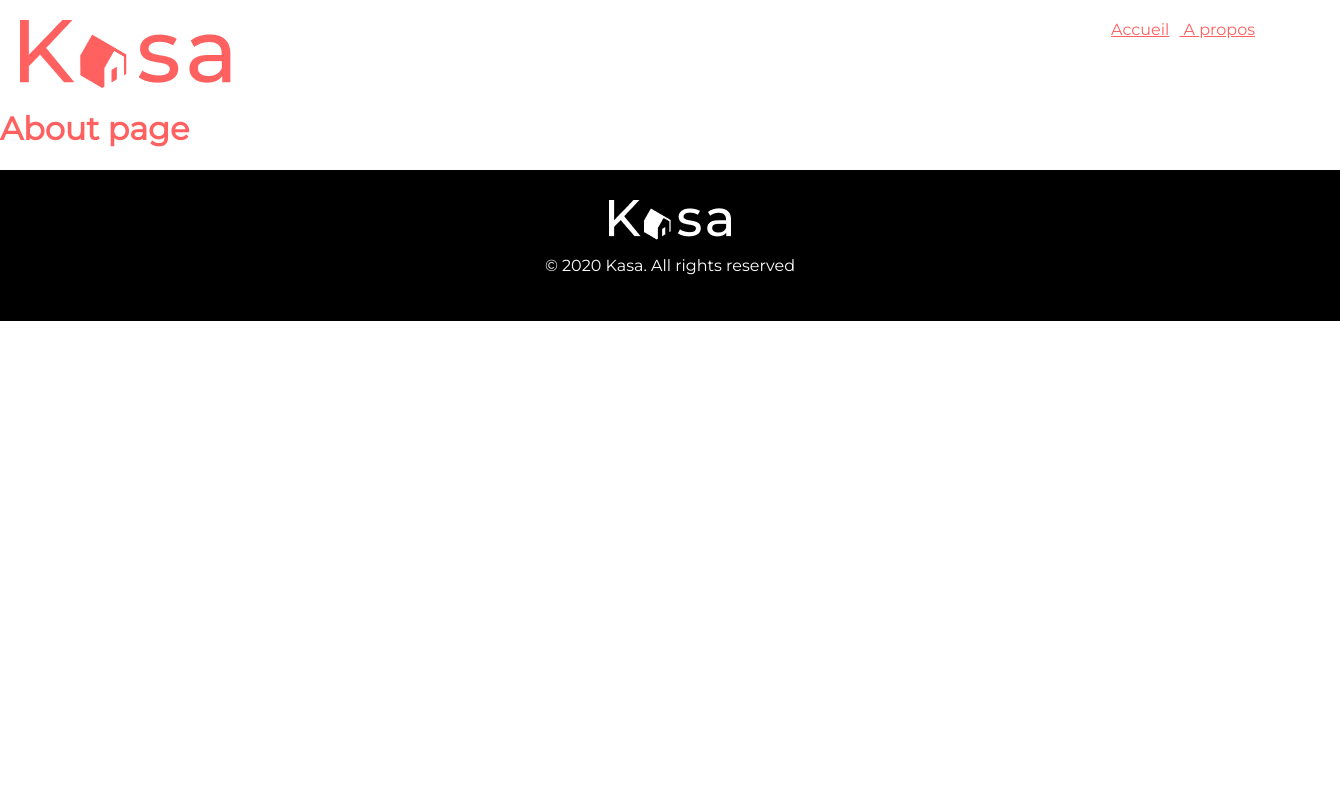
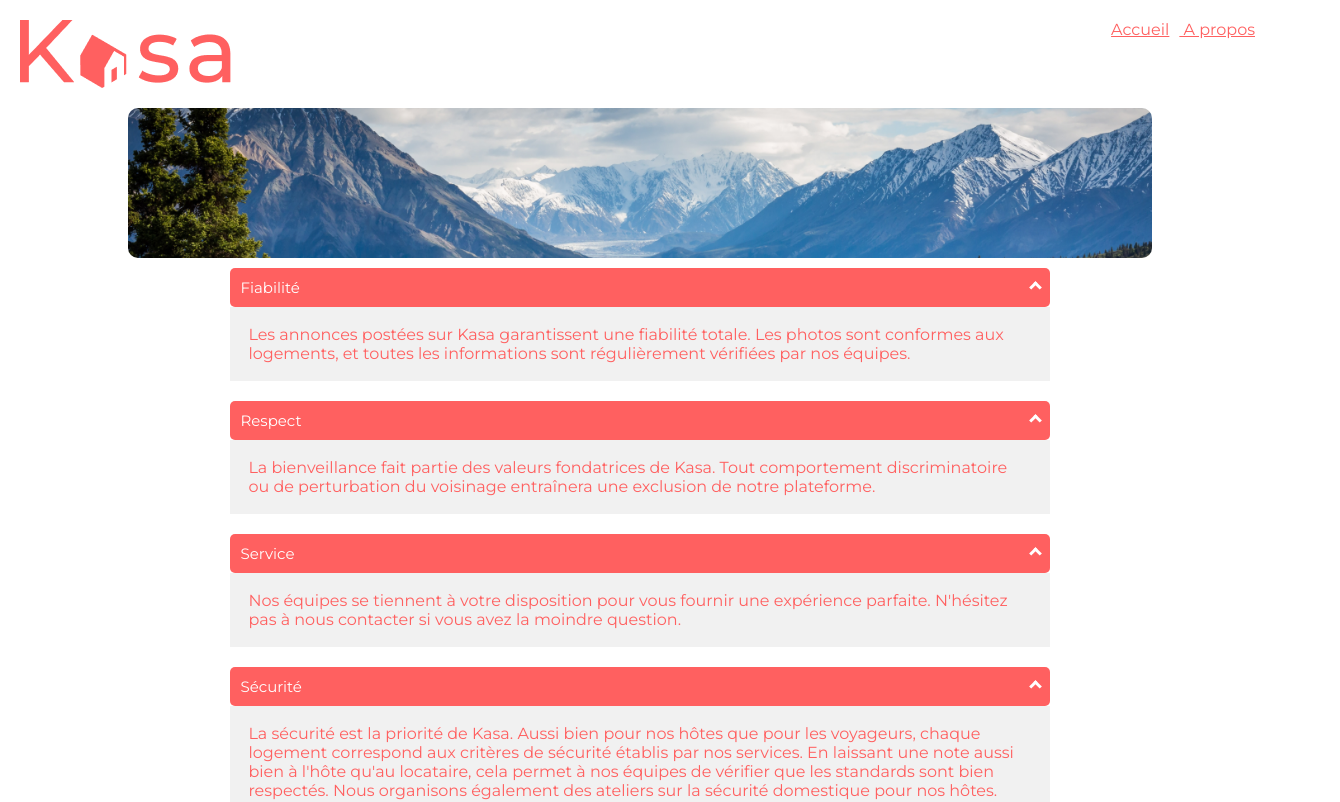
Before and after one commit to manel009/manelDefnoune_P11_03_03_2022, a React (Create React App) app in the folder kasa/: page /about in a window 1280 px wide. Shown: the top 802 px of the page, 1340 px wide, since content can reach past the window. Built offline with nearby package versions, Linux system fonts and the light colour scheme.

Commit message:
page a propos, banniere home, composant collapse

```diff
--- /dev/null
+++ b/kasa/src/components/about/About.css
@@ -0,0 +1,26 @@
+.aboutContent{
+    width: 80%;
+    margin: auto;
+    display: flex;
+    flex-direction: column;
+}
+.about-collapses{
+    width: 80%;
+    margin: auto;
+    display: flex;
+    flex-direction: column;
+}
+
+.aboutContentImg{
+    width: 100%;
+    height: 150px;
+    border-radius: 10px;
+    background-size: cover;
+    background-image: url('../../img/aboutPage.png');
+}
+
+@media only screen and (max-width: 600px) {
+    .about-collapses{
+        width: 100%;
+    }
+}
--- a/kasa/src/components/about/About.js
+++ b/kasa/src/components/about/About.js
@@ -1,7 +1,18 @@
 import React from "react";
+import Collapse from "../collapse/Collapse";
+import './About.css'
 
 export default function About(){
     return (
-        <h1>About page</h1>
+        <section className="aboutContent">
+            <div className="aboutContentImg"></div>
+            <div className="about-collapses">
+                <Collapse title="Fiabilité" content="Les annonces postées sur Kasa garantissent une fiabilité totale. Les photos sont conformes aux logements, et toutes les informations sont régulièrement vérifiées  par nos équipes."/>
+                <Collapse title="Respect" content="La bienveillance fait partie des valeurs fondatrices de Kasa. Tout comportement discriminatoire ou de perturbation du voisinage entraînera une exclusion de notre plateforme."/>
+                <Collapse title="Service" content="Nos équipes se tiennent à votre disposition pour vous fournir une expérience parfaite. N'hésitez pas à nous contacter si vous avez la moindre question."/>
+                <Collapse title="Sécurité" content="La sécurité est la priorité de Kasa. Aussi bien pour nos hôtes que pour les voyageurs, chaque logement correspond aux critères de sécurité établis par nos services. En laissant une note aussi bien à l'hôte qu'au locataire, cela permet à nos équipes de vérifier que les standards sont bien respectés. Nous organisons également des ateliers sur la sécurité domestique pour nos hôtes."/>
+            </div>
+         </section>
+
     );
 }
--- /dev/null
+++ b/kasa/src/components/collapse/Collapse.css
@@ -0,0 +1,61 @@
+
+.collapse{
+  margin-top: 10px;
+  margin-bottom: 10px;
+}
+
+.collapsible {
+    background-color: #FF6060;
+    border-radius: 5px;
+    color: white;
+    cursor: pointer;
+    padding: 10px;
+    width: 100%;
+    border: none;
+    text-align: left;
+    outline: none;
+    font-size: 15px;
+    display: flex;
+    justify-content: space-between;
+    align-items: center;
+}
+
+
+.collapsible:hover {
+    background-color: #FF6060;
+}
+
+  .contentCollapse {
+    padding:18px;
+    width: 100%;
+    display: none;
+    overflow: hidden;
+    background-color: #f1f1f1;
+  }
+
+  .contentCollapseOpen {
+    padding: 18px;
+    width: 100%;
+    display: block;
+    overflow: hidden;
+    background-color: #f1f1f1;
+  }
+
+  .arrow {
+    border: solid white;
+    border-width: 0 3px 3px 0;
+    display: inline-block;
+    padding: 3px;
+    width: 3px;
+    height: 3px;
+  }
+
+  .up {
+    transform: rotate(-135deg);
+    -webkit-transform: rotate(-135deg);
+  }
+
+  .down {
+    transform: rotate(45deg);
+    -webkit-transform: rotate(45deg);
+  }
--- /dev/null
+++ b/kasa/src/components/collapse/Collapse.js
@@ -0,0 +1,29 @@
+import React, {useState}  from "react";
+import './Collapse.css';
+
+export default function Collapse(props){
+
+    const [isOpen , setIsOpen]=useState(true)
+
+    const handleOpenCollapse = () => {
+        console.log("click");
+        setIsOpen(!isOpen);
+    }
+
+    return (
+        <div className="collapse">
+
+            <div onClick={handleOpenCollapse} >
+                <div className="collapsible">
+                    {props.title}
+                    <i className={isOpen ? "arrow up" : "arrow down"}></i>
+                </div>
+
+            </div>
+
+            <div className={isOpen ? "contentCollapseOpen" : "contentCollapse"}>
+                <p>{props.content}</p>
+            </div>
+        </div>
+    );
+}
--- a/kasa/src/components/error404/Error404.js
+++ b/kasa/src/components/error404/Error404.js
@@ -4,12 +4,12 @@ import './Error404.css';
 
 export default function Error404(){
     return (
-        <>
+
         <section className="error404">
             <h1>404</h1>
             <h3> Oups! La page que vous demandez n'existe pas. </h3>
             <Link to="/"> Retourner sur la page d'accueil</Link>
         </section>
-        </>
+
     );
 }
--- a/kasa/src/components/home/Home.css
+++ b/kasa/src/components/home/Home.css
@@ -1,11 +1,19 @@
+.homeSection{
+    width: 80%;
+    display: flex;
+    flex-direction: column;
+    margin: auto;
+}
+
 .locations{
     display: grid;
     grid-template-columns: repeat(auto-fill, 350px);
     justify-content: space-around;
     row-gap: 10px;
-    width: 90%;
+    width: 100%;
     background: #F6F6F6;
     margin: auto;
+    margin-bottom: 20px;
     padding: 20px 10px;
     border-radius: 10px;
 }
@@ -13,6 +21,7 @@
 .location{
     width: 340px;
     height: 340px;
+    padding: 5px;
     background: #FF6060;
     border-radius: 10px;
 }
@@ -20,3 +29,30 @@
 .location a{
     color: white;
 }
+
+.homeImg{
+    width: 100%;
+    height: 150px;
+    margin-top: 20px;
+    margin-bottom: 20px;
+    border-radius: 10px;
+    background-size: cover;
+    background-image: url('../../img/homePage.png');
+    display: flex;
+    justify-content: center;
+    align-items: center;
+    overflow: hidden;
+}
+
+.blackLayer{
+    background: rgba(0, 0, 0, 0.5);
+    width: 100%;
+    height: 150px;
+    display: flex;
+    justify-content: center;
+    align-items: center;
+}
+
+.homeImg h1{
+    color: white;
+}
--- a/kasa/src/components/home/Home.js
+++ b/kasa/src/components/home/Home.js
@@ -22,6 +22,13 @@ export default function Home() {
     // si on a recuperer les données
     if(data != null) {
         return (
+          <section className="homeSection">
+            <div className="homeImg">
+              <div className="blackLayer">
+                <h1> Chez vous, partout et ailleurs </h1>
+              </div>
+
+            </div>
             <div className="locations">
                 {data.map( data =>{
                     return (
@@ -31,6 +38,7 @@ export default function Home() {
                   }
                 )}
             </div>
+            </section>
         );
     }
     // sinon on affiche un message de chargement
--- a/kasa/src/index.css
+++ b/kasa/src/index.css
@@ -1,3 +1,11 @@
+*,
+ ::before,
+ ::after {
+    box-sizing: border-box;
+    margin: 0;
+    padding: 0;
+}
+
 body {
   margin: 0;
   font-family: 'Montserrat', sans-serif;
@@ -14,3 +22,7 @@ code {
 a:link, a:visited, a:hover,  a:active {
   color:#FF6060;
 }
+
+.banneImage{
+  border-radius: 10px;
+}
```
Also changed, not shown: kasa/src/img/aboutPage.png (added), kasa/src/img/homePage.png (added).
